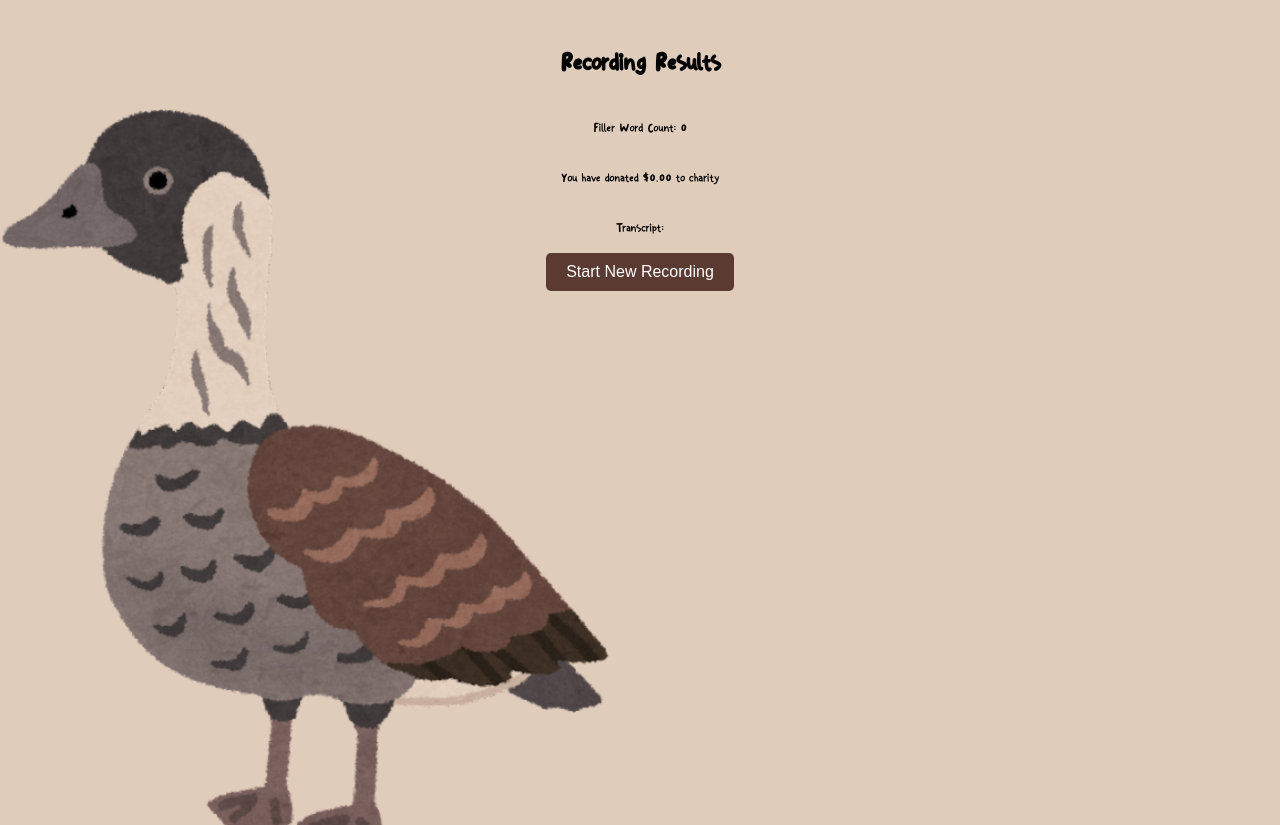
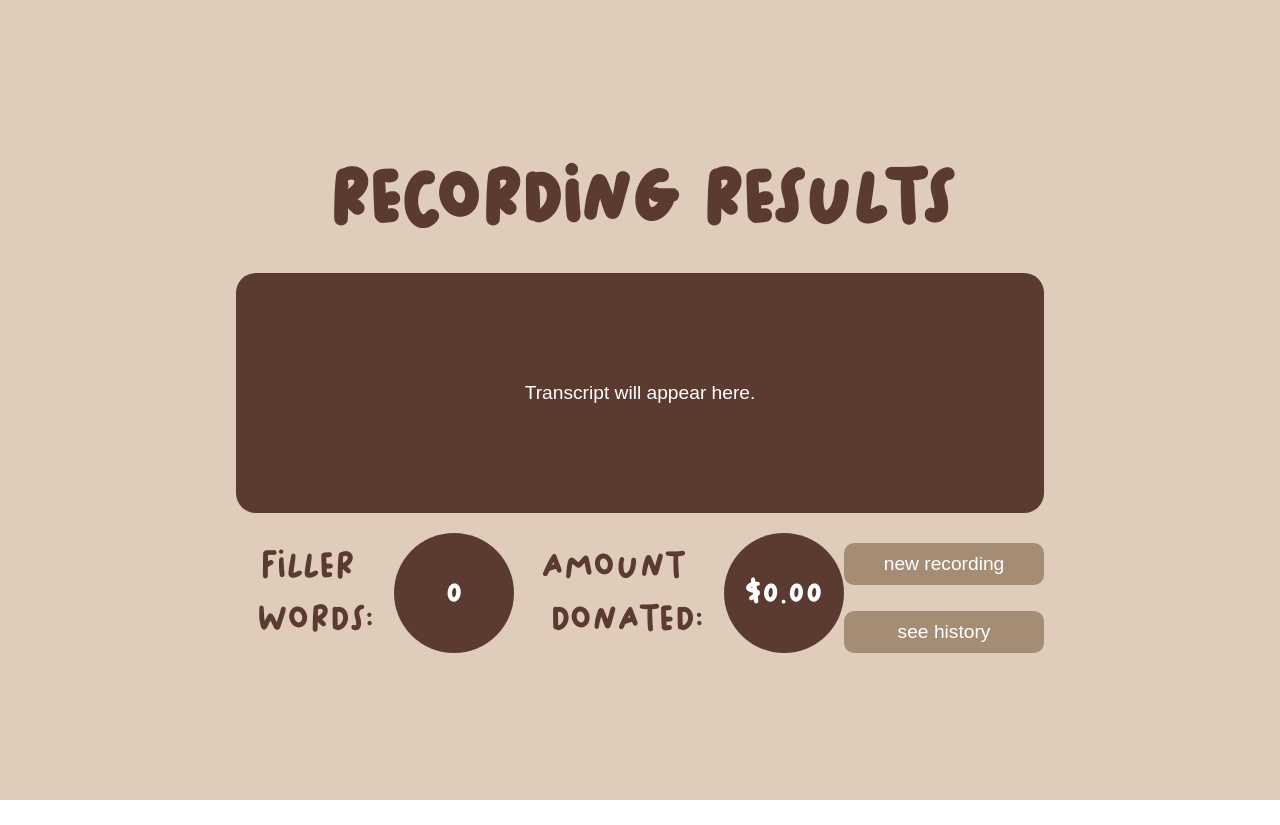
Before and after one commit to kkatherineliu/umless, a React (Create React App) app in the folder umless/: page /results in a window 1280 px wide. After the commit the page ends 800 px from the top, so only its background shows below. Built offline with nearby package versions, Linux system fonts and the light colour scheme.

Commit message:
recording results page

```diff
--- a/umless/src/index.css
+++ b/umless/src/index.css
@@ -12,37 +12,3 @@ code {
   font-family: source-code-pro, Menlo, Monaco, Consolas, 'Courier New',
     monospace;
 }
-
-/* Custom styles for the app */
-.video {
-  width: 600px;
-  height: 400px;
-  background-color: black;
-}
-
-.transcript-container {
-  margin-top: 20px;
-  width: 600px;
-  text-align: left;
-  padding: 10px;
-  border-radius: 5px;
-}
-
-.App-header {
-  display: flex;
-  flex-direction: column;
-  align-items: center;
-  justify-content: center;
-  padding: 20px;
-}
-
-button {
-  margin-top: 20px;
-  padding: 10px 20px;
-  font-size: 16px;
-  cursor: pointer;
-}
-
-h1, h2 {
-  margin: 10px 0;
-}
--- /dev/null
+++ b/umless/src/pages/resultsPage/ResultsPage.css
@@ -0,0 +1,102 @@
+:root {
+    --light-brown: #E0CCBB;
+    --dark-brown: #5b3b31;
+    --button-brown: #A58C75;
+  }
+
+  .results-page-container {
+    background-color: var(--light-brown);
+    width: 100vw;
+    height: 100vh;
+    display: flex;
+    flex-direction: column;
+    align-items: center;
+    justify-content: center;
+    font-family: 'Staywork', sans-serif;
+  }
+
+  h1 {
+    font-size: 6em;
+    color: var(--dark-brown);
+    margin: 0;
+    margin-bottom: 20px;
+  }
+
+  .transcript-box {
+    font-family: arial;
+    background-color: var(--dark-brown);
+    color: white;
+    font-size: 1.2em;
+    width: 60%;
+    height: 200px;
+    border-radius: 20px;
+    padding: 20px;
+    overflow-y: auto;
+    display: flex;
+    justify-content: center;
+    align-items: center;
+  }
+
+  .results-stats {
+    display: flex;
+    justify-content: space-around;
+    width: 60%;
+    margin-top: 20px;
+  }
+
+  .results-stat {
+    display: flex;
+    flex-direction: row;
+    align-items: center;
+    font-size: 1.5em;
+    color: var(--dark-brown);
+    flex: 1;
+  }
+
+  .results-stat span:first-child {
+    margin-right: 20px;
+    display: flex;
+    flex-direction: column;
+    text-align: right;
+  }
+
+  .stat-label {
+    display: block;
+    font-size: 3rem;
+  }
+
+  .results-stat .stat-value {
+    font-size: 1.8em;
+    background-color: var(--dark-brown);
+    color: white;
+    padding: 20px;
+    border-radius: 50%;
+    display: flex;
+    justify-content: center;
+    align-items: center;
+    min-width: 80px;
+    min-height: 80px;
+    text-align: center;
+  }
+
+  .button-container {
+    display: flex;
+    justify-content: space-between;
+    margin-top: 10px;
+    margin-right: -20px;
+  }
+
+  button {
+    background-color: var(--button-brown);
+    color: white;
+    font-size: 1.2em;
+    padding: 10px 20px;
+    border: none;
+    border-radius: 10px;
+    cursor: pointer;
+    width: 200px;
+  }
+
+  button:hover {
+    background-color: var(--dark-brown);
+  }
--- a/umless/src/pages/resultsPage/ResultsPage.js
+++ b/umless/src/pages/resultsPage/ResultsPage.js
@@ -1,5 +1,6 @@
 import React from "react";
 import { useLocation, useNavigate } from "react-router-dom";
+import "./ResultsPage.css"; // Import the new CSS
 
 function ResultsPage() {
   const navigate = useNavigate();
@@ -7,19 +8,10 @@ function ResultsPage() {
 
   const { fillerWordCount = 0, transcript = "" } = location.state || {};
 
-  // Define the filler words to highlight
   const fillerWords = [
-    "uh",
-    "um",
-    "mhmm",
-    "mm-mm",
-    "uh-uh",
-    "uh-huh",
-    "nuh-uh",
-    "like",
+    "uh", "um", "mhmm", "mm-mm", "uh-uh", "uh-huh", "nuh-uh", "like"
   ];
 
-  // Function to split transcript and highlight filler words
   const highlightFillerWords = (text) => {
     const words = text.split(" ");
     return words.map((word, index) => {
@@ -36,18 +28,36 @@ function ResultsPage() {
   };
 
   const handleNewRecording = () => {
-    navigate("/record"); // Go back to the recording page
+    navigate("/record");
   };
 
   return (
-    <div className="App">
-      <header className="App-header">
-        <h1>Recording Results</h1>
-        <p>Filler Word Count: {fillerWordCount}</p>
-        <p>You have donated ${(fillerWordCount * 0.05).toFixed(2)} to charity</p>
-        <p>Transcript: {highlightFillerWords(transcript)}</p>
-        <button onClick={handleNewRecording}>Start New Recording</button>
-      </header>
+    <div className="results-page-container">
+      <h1>RECORDING RESULTS</h1>
+      <div className="transcript-box">
+        {transcript ? highlightFillerWords(transcript) : "Transcript will appear here."}
+      </div>
+
+      <div className="results-stats">
+        <div className="results-stat">
+        <span>
+          <span className="stat-label">FILLER</span>
+          <span className="stat-label">WORDS:</span>
+        </span>
+        <span className="stat-value">{fillerWordCount}</span>
+      </div>
+      <div className="results-stat">
+        <span>
+          <span className="stat-label">AMOUNT</span>
+          <span className="stat-label">DONATED:</span>
+        </span>
+        <span className="stat-value">${(fillerWordCount * 0.05).toFixed(2)}</span>
+      </div>
+        <div className="button-container">
+        <button onClick={handleNewRecording}>new recording</button>
+        <button onClick={() => navigate("/history")}>see history</button>
+      </div>
+      </div>
     </div>
   );
 }
```
